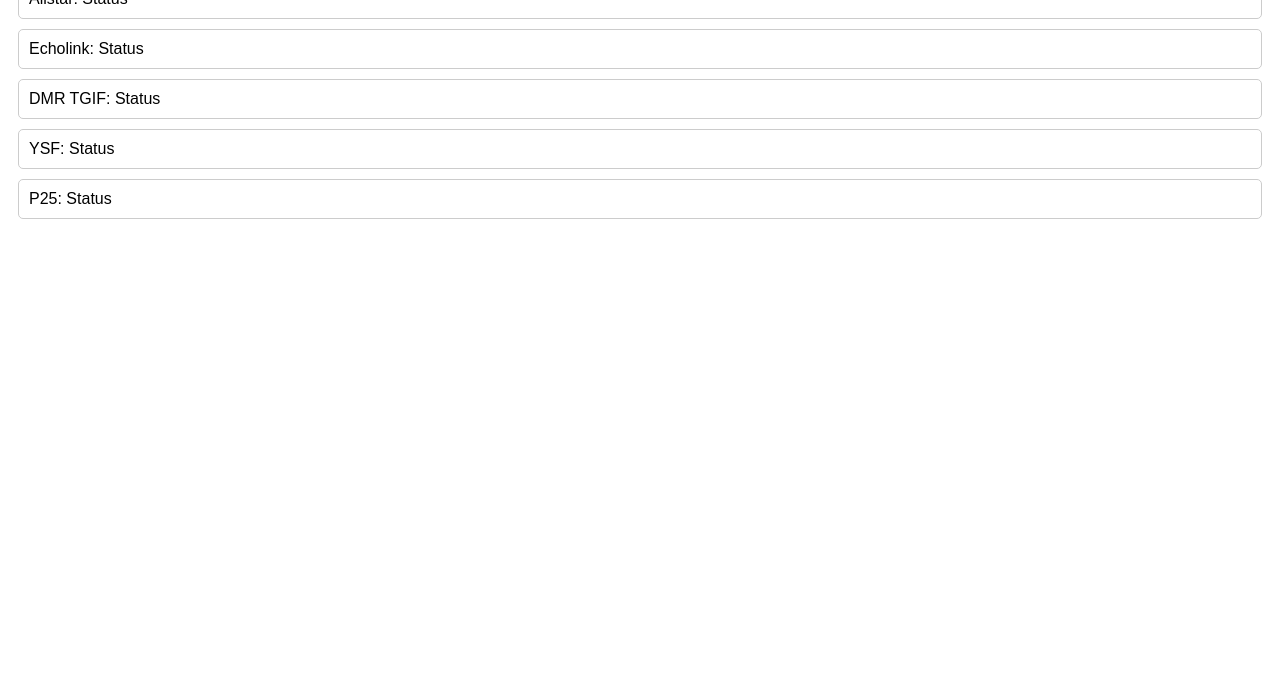
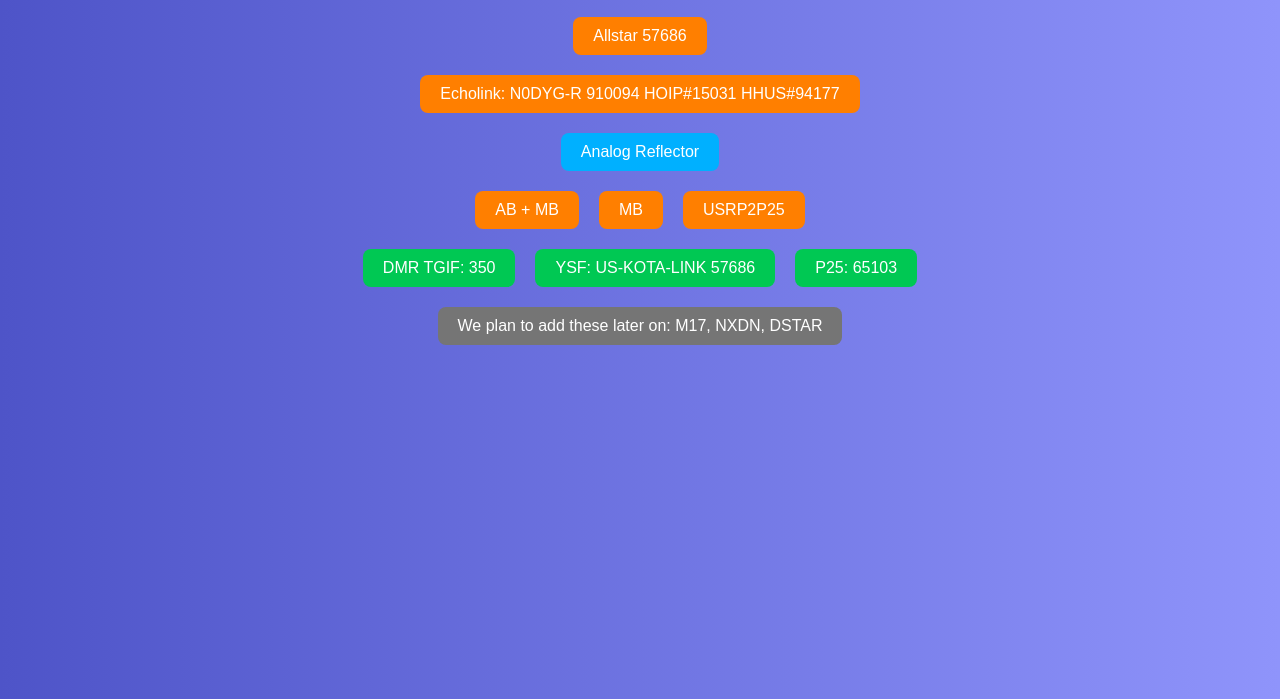
Before and after one commit to VALER24/kotalinkstatuspage, a website: page public/index.html in a window 1280 px wide. Shown: the part 101-800 px from the top of the page. Drawn offline with Linux system fonts and the light colour scheme; no server answers.

Commit message:
Update index.html

```diff
--- a/public/index.html
+++ b/public/index.html
@@ -7,50 +7,83 @@
     <style>
         body {
             font-family: Arial, sans-serif;
+            background: linear-gradient(to right, #4e54c8, #8f94fb);
+            color: #fff;
+            text-align: center;
+            padding: 20px;
         }
-        .link {
-            margin: 10px;
-            padding: 10px;
-            border: 1px solid #ccc;
-            border-radius: 5px;
+        .diagram {
+            display: flex;
+            flex-direction: column;
+            align-items: center;
         }
-        .online {
-            background-color: #d4edda;
-            color: #155724;
+        .row {
+            display: flex;
+            justify-content: center;
+            margin: 10px 0;
         }
-        .offline {
-            background-color: #f8d7da;
-            color: #721c24;
+        .box {
+            background-color: #ff7f00;
+            padding: 10px 20px;
+            border-radius: 8px;
+            margin: 0 10px;
+            display: flex;
+            align-items: center;
+        }
+        .box.green {
+            background-color: #00c853;
+        }
+        .box.blue {
+            background-color: #00b0ff;
+        }
+        .box.gray {
+            background-color: #757575;
+        }
+        .status {
+            margin-top: 5px;
+            font-weight: bold;
         }
     </style>
 </head>
 <body>
-    <h1>KOTA-LINK Status</h1>
-    <div id="allstar" class="link">Allstar: <span>Status</span></div>
-    <div id="echolink" class="link">Echolink: <span>Status</span></div>
-    <div id="dmr" class="link">DMR TGIF: <span>Status</span></div>
-    <div id="ysf" class="link">YSF: <span>Status</span></div>
-    <div id="p25" class="link">P25: <span>Status</span></div>
-
+    <h1>KOTA-LINK DIAGRAM</h1>
+    <div class="diagram">
+        <div class="row">
+            <div id="allstar" class="box">Allstar 57686<span class="status"></span></div>
+        </div>
+        <div class="row">
+            <div id="echolink" class="box">Echolink: N0DYG-R 910094 HOIP#15031 HHUS#94177<span class="status"></span></div>
+        </div>
+        <div class="row">
+            <div class="box blue">Analog Reflector</div>
+        </div>
+        <div class="row">
+            <div id="ab_mb" class="box">AB + MB<span class="status"></span></div>
+            <div id="mb" class="box">MB<span class="status"></span></div>
+            <div id="usrp2p25" class="box">USRP2P25<span class="status"></span></div>
+        </div>
+        <div class="row">
+            <div id="dmr" class="box green">DMR TGIF: 350<span class="status"></span></div>
+            <div id="ysf" class="box green">YSF: US-KOTA-LINK 57686<span class="status"></span></div>
+            <div id="p25" class="box green">P25: 65103<span class="status"></span></div>
+        </div>
+        <div class="row">
+            <div class="box gray">We plan to add these later on: M17, NXDN, DSTAR</div>
+        </div>
+    </div>
     <script>
         async function fetchStatus() {
             const response = await fetch('/api/status');
             const status = await response.json();
 
-            document.getElementById('allstar').className = `link ${status.allstar}`;
-            document.getElementById('allstar').querySelector('span').textContent = status.allstar;
-
-            document.getElementById('echolink').className = `link ${status.echolink}`;
-            document.getElementById('echolink').querySelector('span').textContent = status.echolink;
-
-            document.getElementById('dmr').className = `link ${status.dmr}`;
-            document.getElementById('dmr').querySelector('span').textContent = status.dmr;
-
-            document.getElementById('ysf').className = `link ${status.ysf}`;
-            document.getElementById('ysf').querySelector('span').textContent = status.ysf;
-
-            document.getElementById('p25').className = `link ${status.p25}`;
-            document.getElementById('p25').querySelector('span').textContent = status.p25;
+            document.getElementById('allstar').querySelector('.status').textContent = ` (${status.allstar})`;
+            document.getElementById('echolink').querySelector('.status').textContent = ` (${status.echolink})`;
+            document.getElementById('ab_mb').querySelector('.status').textContent = ` (${status.ab_mb})`;
+            document.getElementById('mb').querySelector('.status').textContent = ` (${status.mb})`;
+            document.getElementById('usrp2p25').querySelector('.status').textContent = ` (${status.usrp2p25})`;
+            document.getElementById('dmr').querySelector('.status').textContent = ` (${status.dmr})`;
+            document.getElementById('ysf').querySelector('.status').textContent = ` (${status.ysf})`;
+            document.getElementById('p25').querySelector('.status').textContent = ` (${status.p25})`;
         }
 
         fetchStatus();
```
